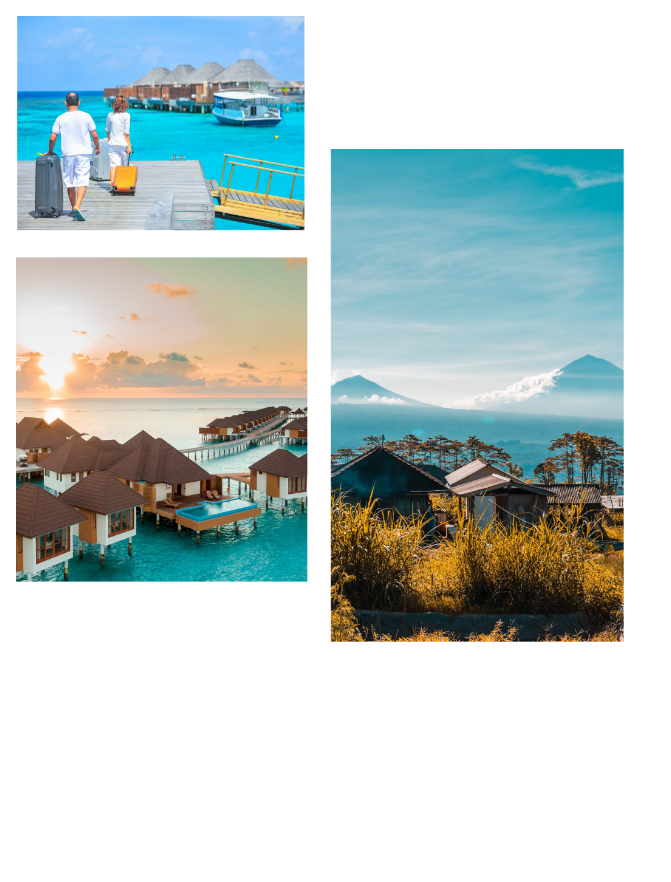
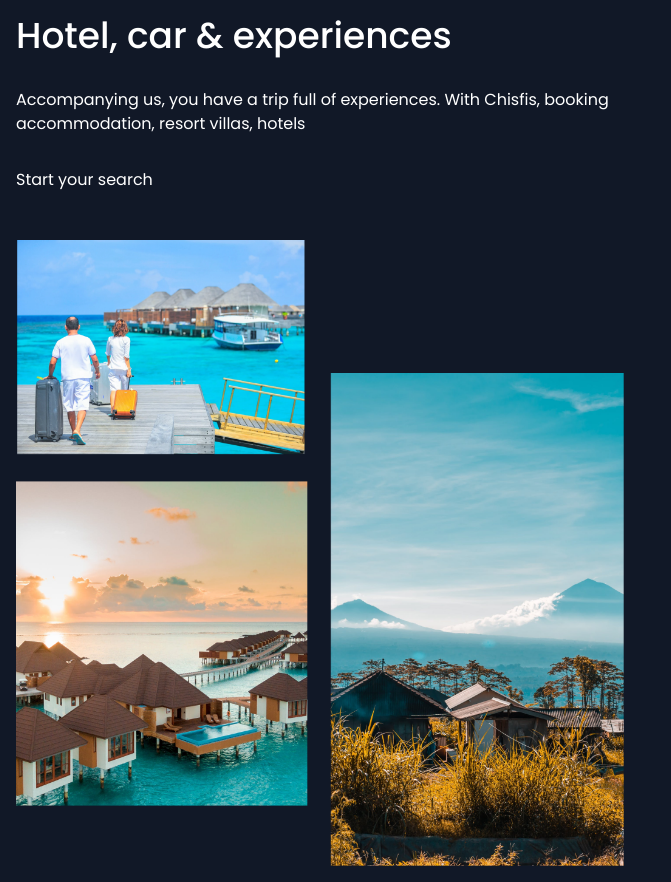
Before and after one commit to kshitijpatel7237/e_cell_A, a React (Create React App) app in the folder client/: page / in a window 1280 px wide. Shown: the whole page, without its empty margins (0-671 px from the left). Before the commit the page ends 800 px from the top, so only its background shows below. Built offline with nearby package versions, Linux system fonts and the light colour scheme.

Commit message:
Added content in Landing Component

```diff
--- a/client/src/Components/Landing/Landing.jsx
+++ b/client/src/Components/Landing/Landing.jsx
@@ -2,8 +2,13 @@ import React from "react"
 
 const Landing = () => {
 	return (
-		<div>
+		<div className="text-left text-white bg-custom-primary">
 			<div className="p-4 lg:w-1/2">
+				<h1 className="text-4xl font-medium">Hotel, car & experiences</h1>
+				<p className="mt-8">Accompanying us, you have a trip full of experiences. With Chisfis, booking accommodation, resort villas, hotels</p>
+				<button className="mt-8">Start your search</button>
+			</div>
+			<div className="p-4 mt-4 lg:w-1/2">
 				<img className="w-full" src="/images/hero-right.png" />
 			</div>
 		</div>
```
